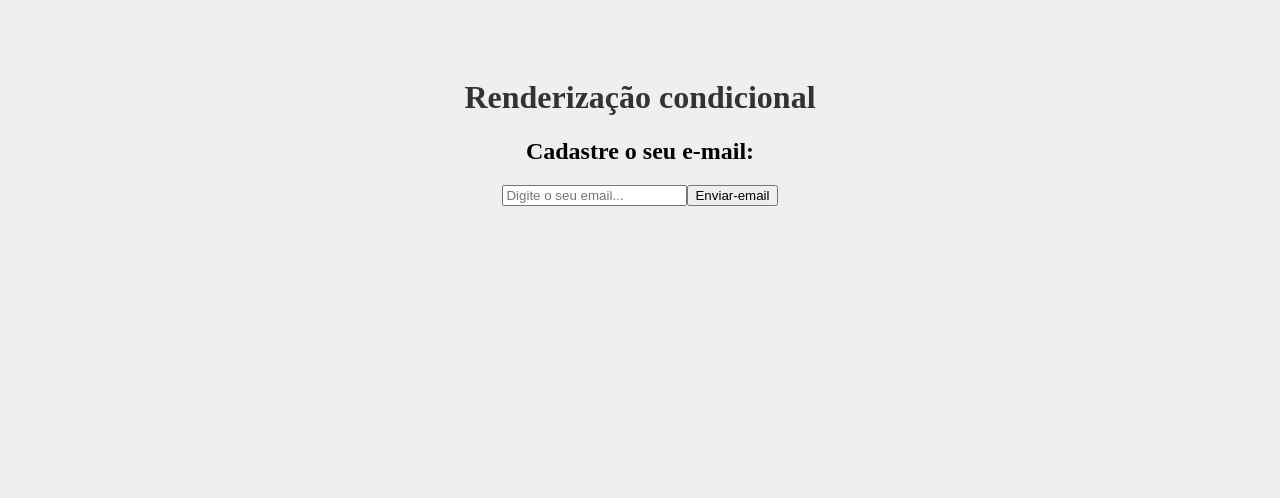
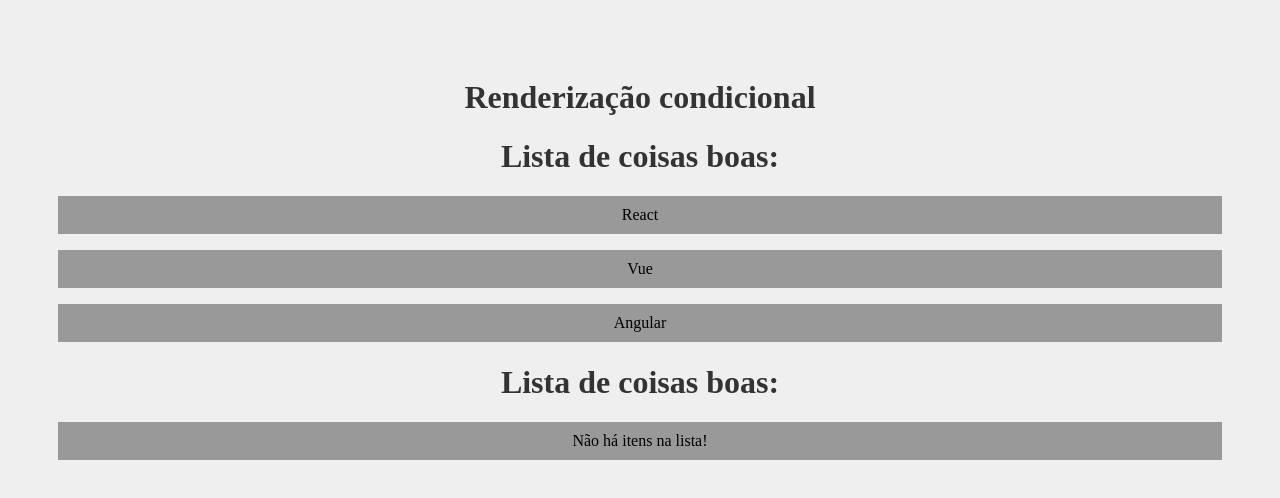
Before and after one commit to NewGabrielFroes/FundamentosReact, a React (Create React App) app: page / in a window 1280 px wide. Shown: the top 498 px of the page. Built offline with nearby package versions, Linux system fonts and the light colour scheme.

Commit message:
Trabalhando com renderizacao de listas

```diff
--- a/src/App.js
+++ b/src/App.js
@@ -2,17 +2,20 @@ import './App.css';
 import Evento from './components/Evento';
 import Form from './components/Form';
 import Condicional from './components/Condicional'
+import OutraLista from './components/OutraLista'
 
 function App() {
-  const nome = "Maria"
-  const foto = "https://via.placeholder.com/150"
 
-  return (
-    <div className="App">
-      <h1>Renderização condicional</h1>
-      <Condicional />
-    </div>
-  );
+	const meusItens = ['React', 'Vue', 'Angular']
+
+
+	return (
+	    <div className="App">
+	      <h1>Renderização condicional</h1>
+	      <OutraLista itens={meusItens} />
+	      <OutraLista itens={[]} />
+	    </div>
+  	);
 }
 
 export default App;
--- /dev/null
+++ b/src/components/OutraLista.js
@@ -0,0 +1,15 @@
+function OutraLista({ itens }) {
+
+	return (
+		<>
+			<h1>Lista de coisas boas:</h1>
+			{itens.length > 0 ? (
+				itens.map((item, index) => <p key={index}>{item}</p>)
+			) : (
+				<p>Não há itens na lista!</p>
+			)}
+		</>
+	)
+}
+
+export default OutraLista
```
